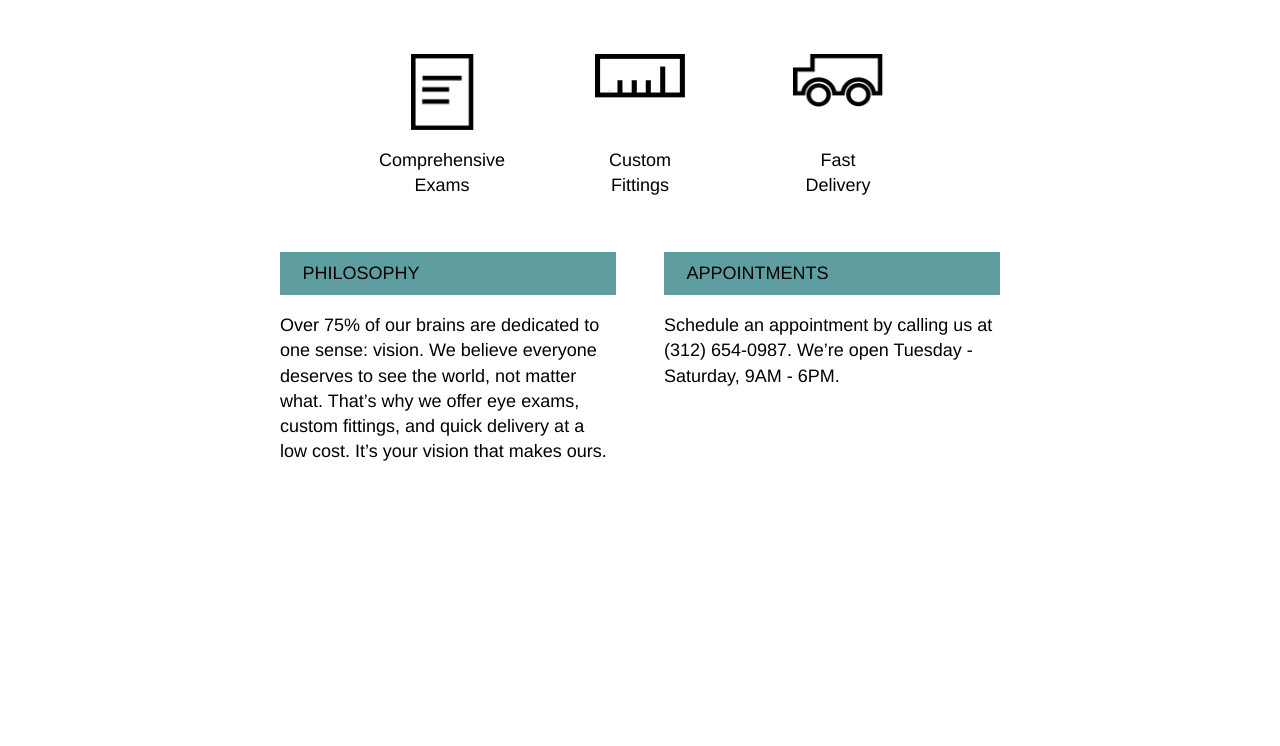
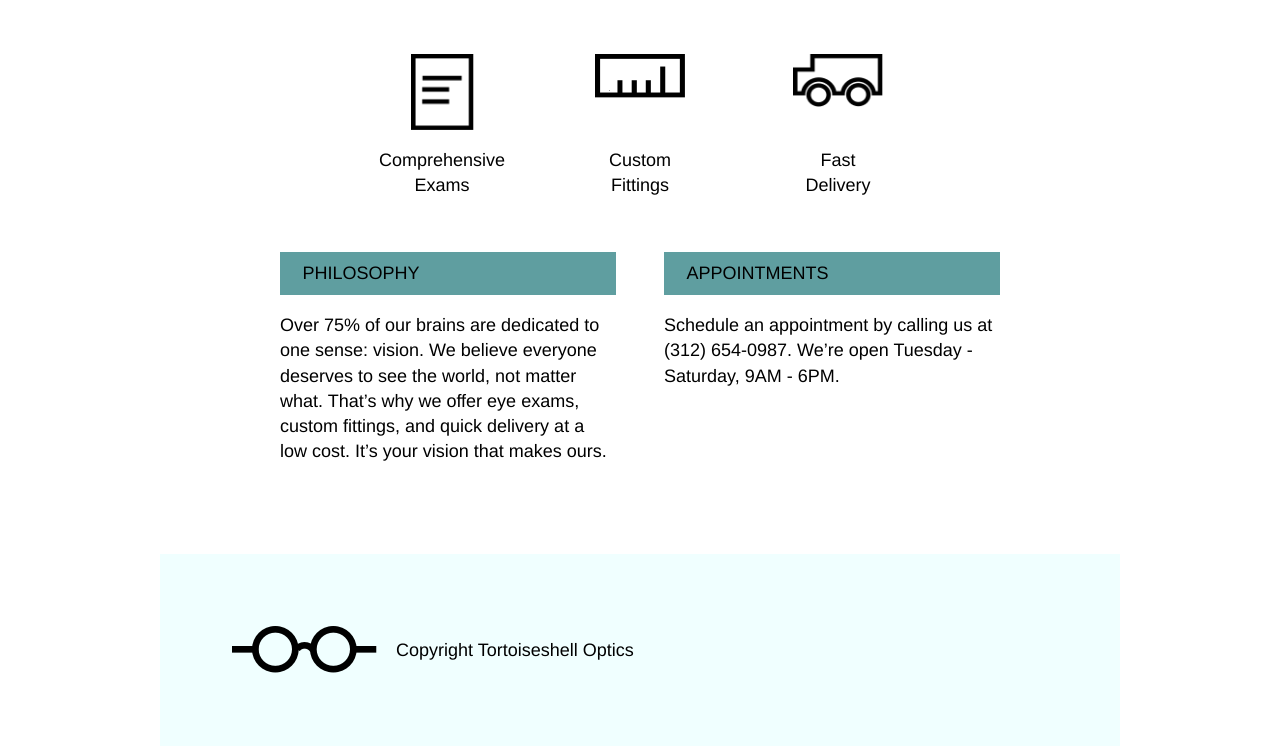
Before and after one commit to shyamnair1487/Tortoiseshell_Optics, a plain HTML site: page index.html in a window 1280 px wide. Shown: the part 576-1322 px from the top of the page. Before the commit the page ends 1130 px from the top, so only its background shows below. Drawn offline with Linux system fonts and the light colour scheme.

Commit message:
Added css for footer

```diff
--- a/index.html
+++ b/index.html
@@ -59,5 +59,9 @@
            Tuesday - Saturday, 9AM - 6PM.</p>
       </div>
     </div>
+    <footer class="container">
+      <img src="resources/images/logo-black.png" alt="glasses">
+      <span>Copyright Tortoiseshell Optics</span>
+    </footer>
   </body>
 </html>
--- a/resources/css/style.css
+++ b/resources/css/style.css
@@ -127,3 +127,16 @@ header .flex {
 }
 
 /*************** Footer **********************/
+
+footer {
+  display: flex;
+  align-items: center;
+  background: azure;
+  padding-top: 4rem;
+  padding-bottom: 4rem;
+}
+
+footer img {
+  margin-left: 4rem;
+  margin-right: 1rem;
+}
```
